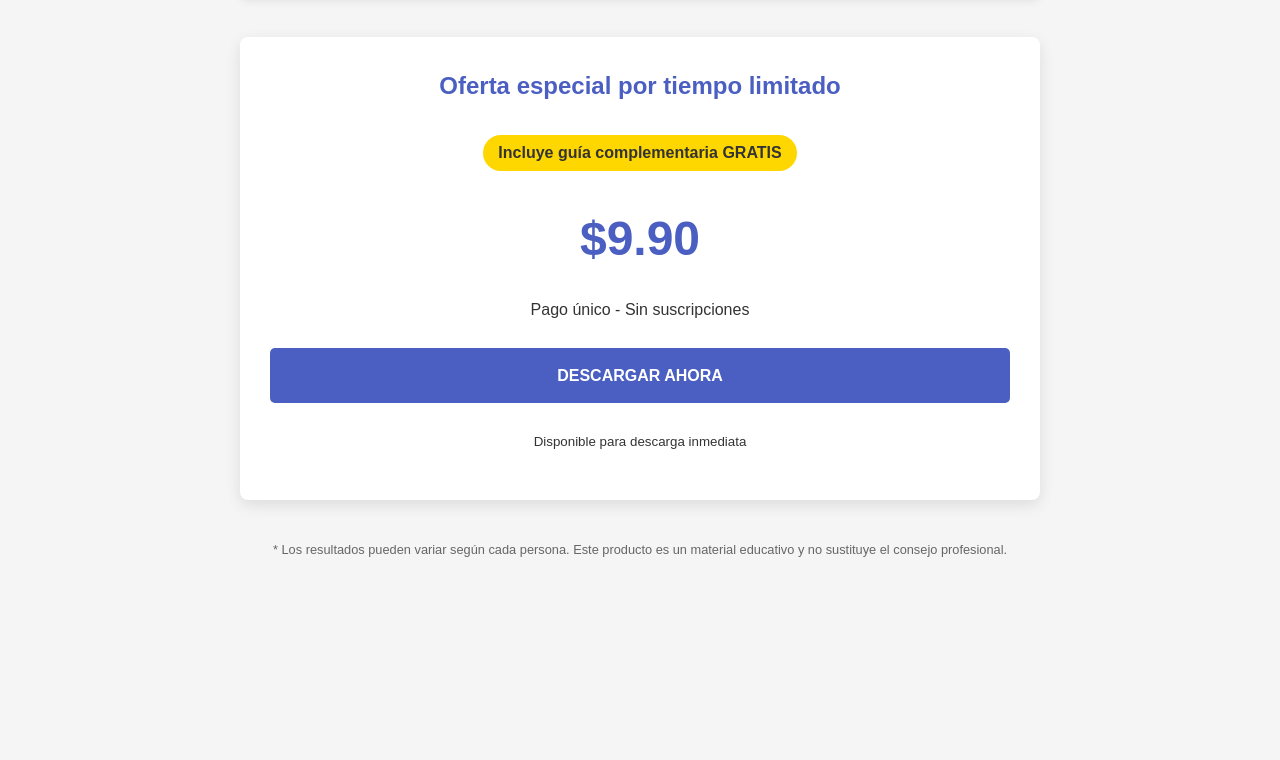
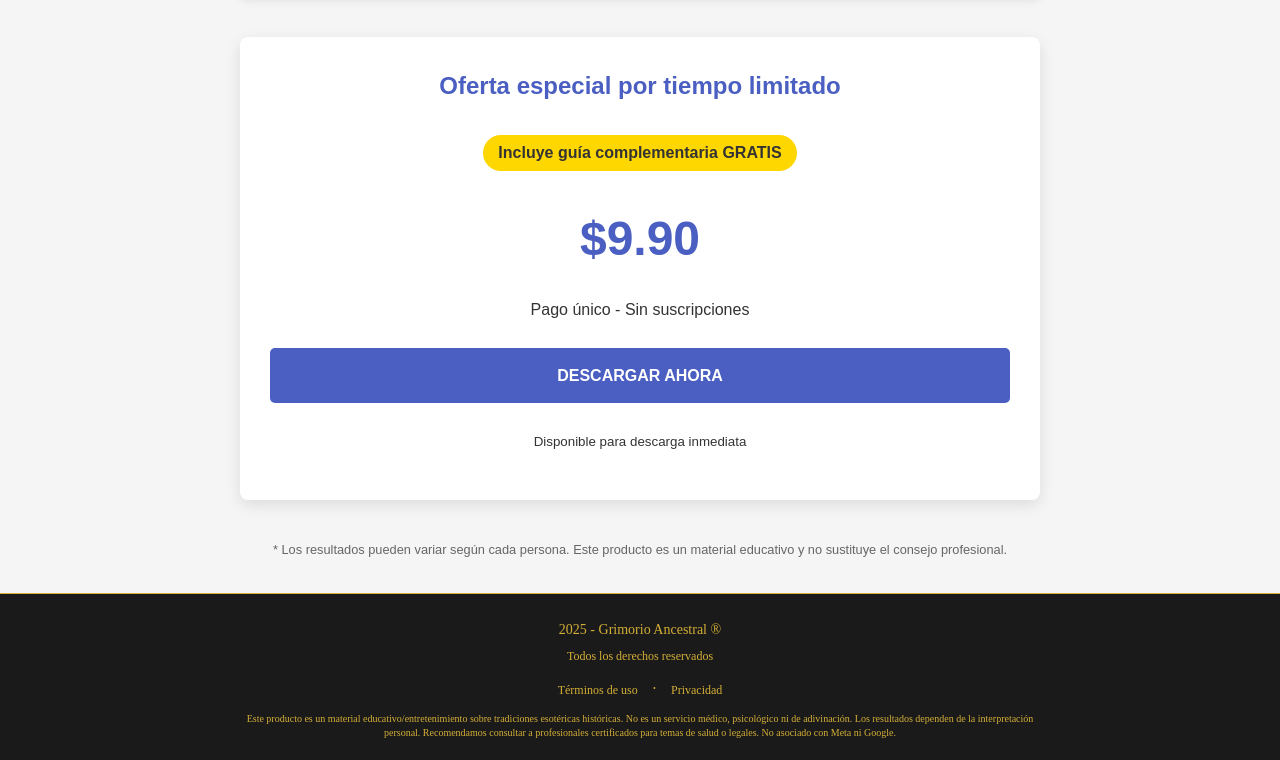
Before and after one commit to housesbm1/libro1, a plain HTML site: page index.html in a window 1280 px wide. Shown: the part 1830-2590 px from the top of the page. Before the commit the page ends 2423 px from the top, so only its background shows below. Drawn offline with Linux system fonts and the light colour scheme.

Commit message:
Update index.html

```diff
--- a/index.html
+++ b/index.html
@@ -200,4 +200,23 @@
         </div>
     </div>
 </body>
+    <footer style="background-color: #1a1a1a; color: #d4af37; padding: 20px 0; font-family: 'Times New Roman', serif; text-align: center; border-top: 1px solid #d4af37;">
+    <div style="max-width: 1200px; margin: 0 auto; padding: 0 20px;">
+        <p style="margin: 5px 0; font-size: 14px;">2025 - Grimorio Ancestral ®</p>
+        <p style="margin: 5px 0; font-size: 12px;">Todos los derechos reservados</p>
+
+        <div style="margin: 10px 0;">
+            <a href="https://www.bookoffwizdom.com/grimorio/terminos" style="color: #d4af37; text-decoration: none; margin: 0 10px; font-size: 12px;">Términos de uso</a>
+            <span style="color: #d4af37;">·</span>
+            <a href="https://www.bookoffwizdom.com/grimorio/privacidad" style="color: #d4af37; text-decoration: none; margin: 0 10px; font-size: 12px;">Privacidad</a>
+        </div>
+
+        <p style="margin: 10px 0 0; font-size: 10px; line-height: 1.4; max-width: 800px; margin-left: auto; margin-right: auto;">
+            Este producto es un material educativo/entretenimiento sobre tradiciones esotéricas históricas.
+            No es un servicio médico, psicológico ni de adivinación. Los resultados dependen de la interpretación personal.
+            Recomendamos consultar a profesionales certificados para temas de salud o legales.
+            No asociado con Meta ni Google.
+        </p>
+    </div>
+</footer>
 </html>
```
